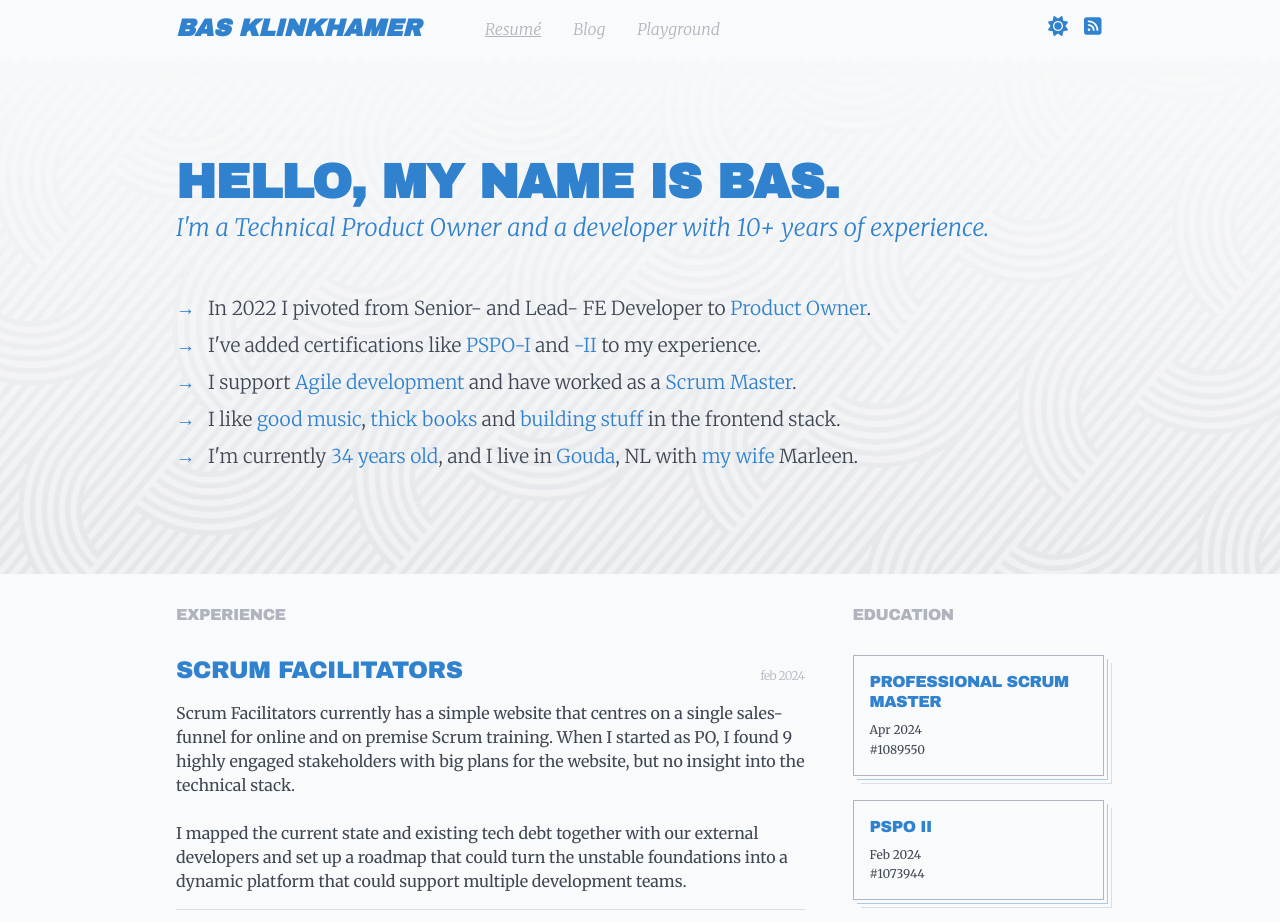
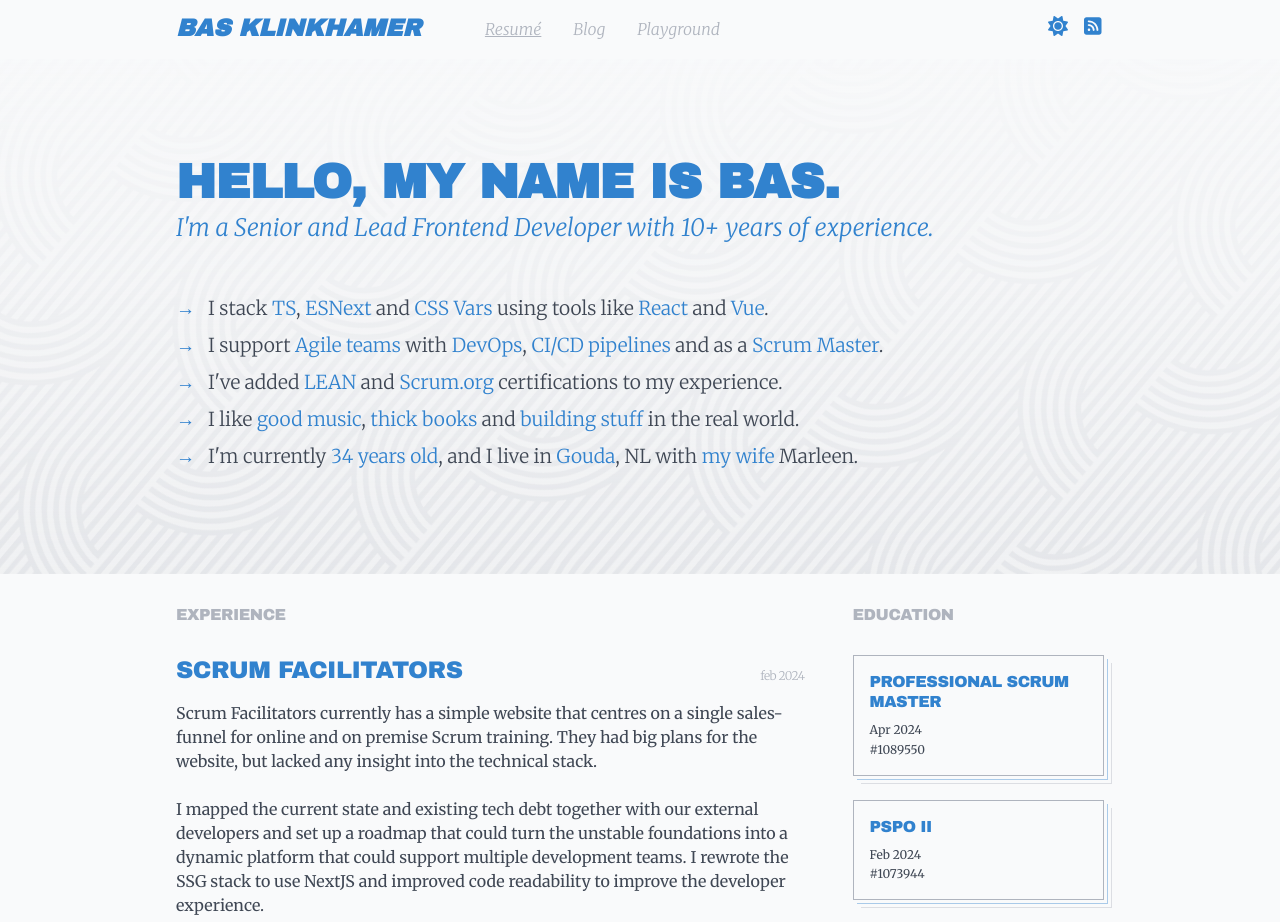
Before and after one commit to basdotearth/basdotearth, a Next.js app: page / in a window 1280 px wide. Shown: the top 922 px of the page. Built offline with nearby package versions, Linux system fonts and the light colour scheme.

Commit message:
Play the hits! Let's just be a Frontend Developer.

```diff
--- a/build-scripts/rss.js
+++ b/build-scripts/rss.js
@@ -49,7 +49,7 @@ const createRssFeed = async () => {
 
   const feed = new RSS({
     title: author,
-    description: 'Techical Product Owner and developer with 10+ years of experience.',
+    description: 'Senior and Lead Frontend Developer with 10+ years of experience.',
     feed_url: `${baseUrl}/rss.xml`,
     site_url: baseUrl,
     copyright: `Copyright 2016 - Today: ${author}`,
--- a/content/resume/experience/bovemij.md
+++ b/content/resume/experience/bovemij.md
@@ -9,5 +9,5 @@ tags:
   - Headless CMS
   - Platform
 ---
-viaBOVAG.nl allows its visitors to find their next car by looking through what's available at all of BOVAG's car-dealers within seconds. The Apollo team manages and maintains the platform and implements new features for both visitors and platform-managers.<br><br>Recent projects include a massive overhaul of the old MVC platform to a JS-based SSR-stack and implementing a headless CMS to shorten the workflow for content-managers. In my role I focussed on improving Developer Experience and TTM, as well as improving communications with the other viaBOVAG teams.
+viaBOVAG.nl helps its visitors to find their next car by looking through what's available at all of BOVAG's car-dealers within seconds. The Apollo team manages and maintains the platform and implements new features for both visitors and platform-managers.<br><br>We migrated the old MVC platform to a JS-based SSR-stack and implemented a headless CMS to shorten the workflow for content-managers. I also focussed on improving Developer Experience and TTM, as well as improving communications with the other viaBOVAG teams.
 ---
--- a/content/resume/experience/nn2020.md
+++ b/content/resume/experience/nn2020.md
@@ -10,5 +10,5 @@ tags:
   - 3rd Party API's
   - Pipelines
 ---
-I worked as part of the Moonshot-team on NN’s new NOVA app, which uses the international banking standard PSD2 to help users find new insights in their expenses. Almost directly after I joined, a nation-wide lockdown was imposed.<br><br>I initiated experiments surrounding the team workflow, aimed to improve the team’s “Developer Experience”, and worked on the CI/CD. As Scrum Master I helped team members connect with other teams and each other, overcoming the daily agile challenges in a new online environment, helping them to adjust to working from home.
+I worked as part of the Moonshot-team on NN’s new NOVA app, which uses a React Native, AWS Serverless functions and the international banking standard PSD2 to help users find new insights in their expenses.<br><br>During lockdown, I initiated experiments surrounding the team workflow, aimed to improve the team’s “Developer Experience”, and worked on the CI/CD. As Scrum Master I helped team members overcome the daily agile challenges in a new online environment, and to adjust to working from home.
 ---
--- a/content/resume/experience/sf.md
+++ b/content/resume/experience/sf.md
@@ -3,9 +3,10 @@ start: '2024-02-28'
 company: Scrum Facilitators
 location: Amersfoort, NL
 tags:
-  - Technical debt
-  - Stakeholder Engagement
-  - PBL Management
+  - NextJS
+  - Strapi
+  - SSG
+  - Tech Lead
 ---
-Scrum Facilitators currently has a simple website that centres on a single sales-funnel for online and on premise Scrum training. When I started as PO, I found 9 highly engaged stakeholders with big plans for the website, but no insight into the technical stack.<br><br>I mapped the current state and existing tech debt together with our external developers and set up a roadmap that could turn the unstable foundations into a dynamic platform that could support multiple development teams.
+Scrum Facilitators currently has a simple website that centres on a single sales-funnel for online and on premise Scrum training. They had big plans for the website, but lacked any insight into the technical stack.<br><br>I mapped the current state and existing tech debt together with our external developers and set up a roadmap that could turn the unstable foundations into a dynamic platform that could support multiple development teams. I rewrote the SSG stack to use NextJS and improved code readability to improve the developer experience.
 ---
--- a/src/components/Pages/Resume/index.tsx
+++ b/src/components/Pages/Resume/index.tsx
@@ -12,26 +12,27 @@ export type ResumeProps = { experience: ExperienceMeta, education: EducationMeta
 
 const Resume: MDXCombinedPage<ResumeProps> = ({ education, experience }) => {
   return <>
-    <Head title="Resume" description="Technical Product Owner and developer with 10+ years of experience" />
+    <Head title="Resume" description="Senior and Lead Frontend Developer with 10+ years of experience" />
     <section className={[styles.pageHeader, 'fillSVG'].join(' ')}>
       <Header />
       <div className={styles.headerContent}>
         <h1 className={styles.headerTitle}>Hello, my name is Bas.</h1>
         <h2 className={styles.headerSupport}>
-          I&apos;m a Technical Product Owner and a developer with 10+ years of experience.
+          I&apos;m a Senior and Lead Frontend Developer with 10+ years of experience.
         </h2>
         <ul className={styles.lead}>
           <li>
-          In 2022 I pivoted from Senior- and Lead- FE Developer to <em>Product Owner</em>.
+            I stack <em>TS</em>, <em>ESNext</em> and <em>CSS Vars</em> using tools like <em>React</em> and <em>Vue</em>.
           </li>
           <li>
-            I&apos;ve added certifications like <em>PSPO-I</em> and <em>-II</em> to my experience.
+            I support <em>Agile teams</em> with <em>DevOps</em>,&nbsp;
+            <em>CI/CD pipelines</em> and as a <em>Scrum Master</em>.
           </li>
           <li>
-            I support <em>Agile development</em> and have worked as a <em>Scrum Master</em>.
+            I&apos;ve added <em>LEAN</em> and <em>Scrum.org</em> certifications to my experience.
           </li>
           <li>
-            I like <em>good music</em>, <em>thick books</em> and <em>building stuff</em> in the frontend stack.
+            I like <em>good music</em>, <em>thick books</em> and <em>building stuff</em> in the real world.
           </li>
           <li>
             I&apos;m currently <em>34 years old</em>, and I live in <em>Gouda</em>, NL with <em>my wife</em> Marleen.
@@ -79,7 +80,7 @@ const Resume: MDXCombinedPage<ResumeProps> = ({ education, experience }) => {
         <p>
           I live in an old house that needs a lot of DIY attention,
           and I make fun projects using Raspberry Pi&apos;s and the Frontend stack.&nbsp;
-          (Ask me about the red telephone!)
+          (Ask me about the WordClock or the red telephone!)
           I work to improve myself and my colleagues, and to earn the money I spend travelling Europe and the world.
         </p>
         <p>
```
